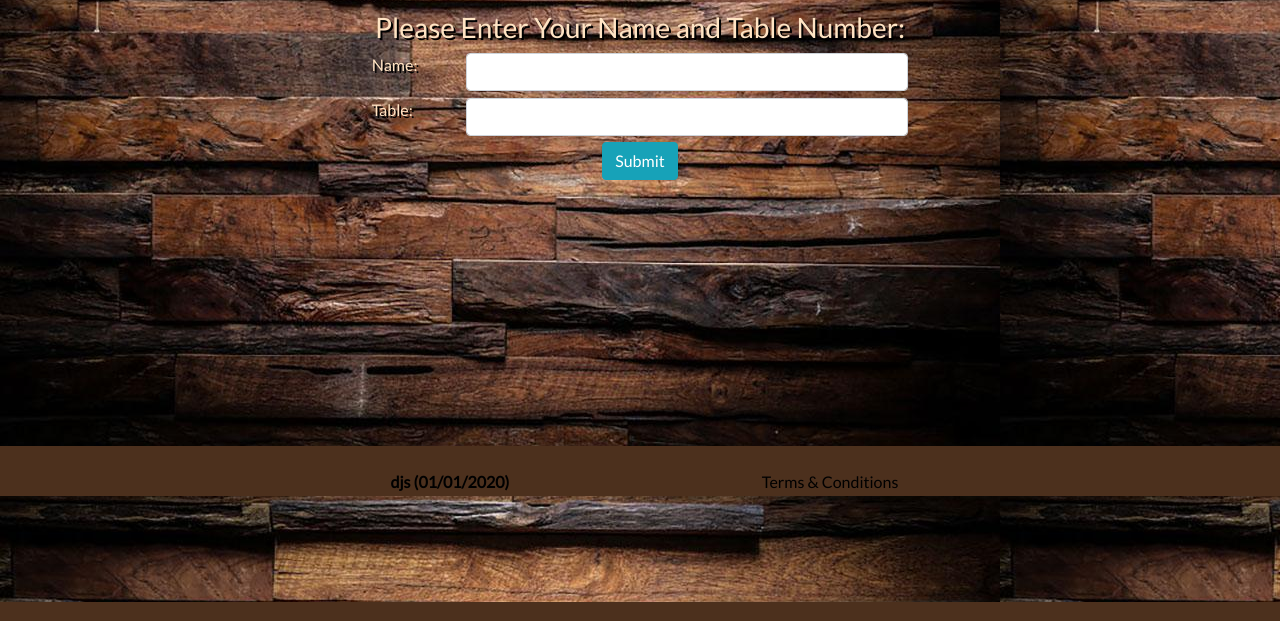
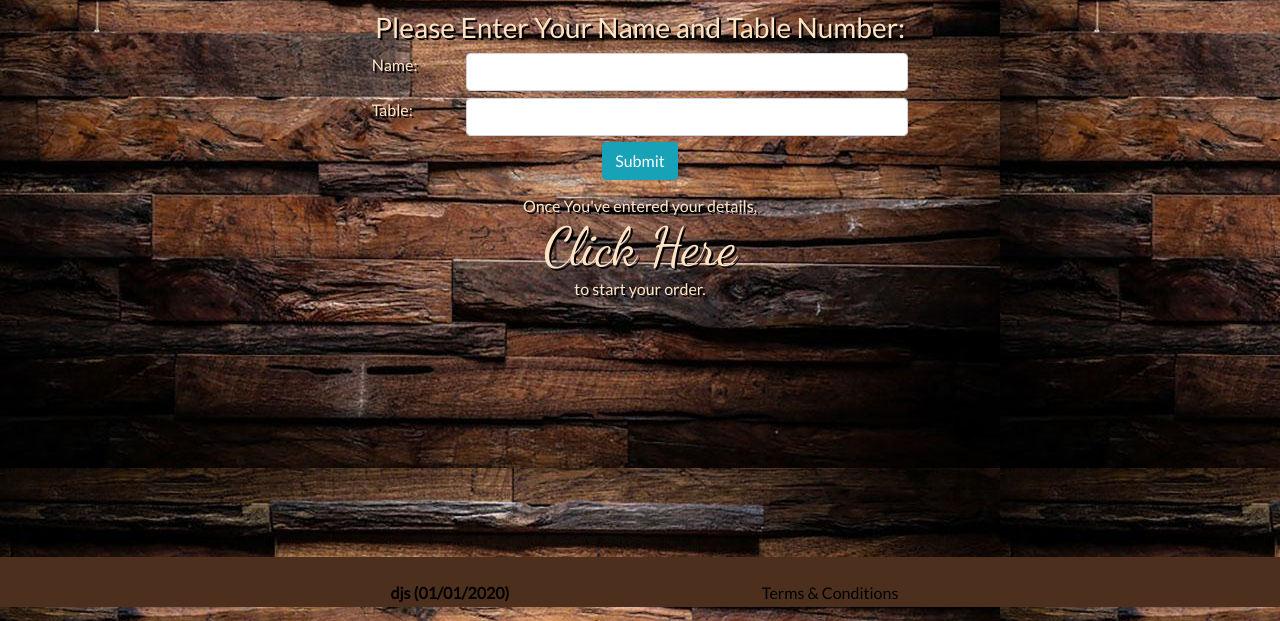
Before and after one commit to djS85/isad, a PHP site: page / in a window 1280 px wide. Shown: the part 198-819 px from the top of the page. Run offline with PHP 8.4, Linux system fonts and the light colour scheme.

Commit message:
no message

```diff
--- a/assets/style/style.css
+++ b/assets/style/style.css
@@ -60,3 +60,25 @@ a.terms-cons{
 a.terms-cons:hover{
     color: whitesmoke;
 }
+
+body div.container-fluid div.row div.col-xs-4.col-sm-4.col-md-4 div.container-fluid h6 a {
+    color: bisque;
+    font-family: 'Dancing Script', cursive;
+    text-decoration: none;
+    font-size: 40pt;
+}
+
+body div.container-fluid div.row div.col-xs-4.col-sm-4.col-md-4 div.container-fluid h6 a:hover {
+    color: brown;
+
+}
+
+body div.container-fluid div.container-fluid div.card {
+    background-color: #4C301D;
+    width: 35%;
+}
+
+body div.container-fluid div.container-fluid div.card h6 {
+    text-shadow: none;
+    text-decoration: none;
+}
--- a/public/index.php
+++ b/public/index.php
@@ -113,10 +113,31 @@ session_start();
             </form>
 
         </div>
+        <div class="col-xs-3 col-sm-3 col-md-3"></div>
+    </div>
+
+    <div class="row">
+
+        <div class="col-xs-4 col-sm-4 col-md-4"></div>
+
+        <div class="col-xs-4 col-sm-4 col-md-4">
+
+            <div class="container-fluid" align="center">
+
+                <h6>Once You've entered your details,
+                    <br>
+                    <a href="menu.php">Click Here</a>
+                    <br>
+                    to start your order.
+                </h6>
+
+            </div>
+
+        </div>
+
+        <div class="col-xs-4 col-sm-4 col-md-4"></div>
 
     </div>
-
-    <div class="col-xs-3 col-sm-3 col-md-3"></div>
 
 </div>
 
--- a/src/controller/dbContext.php
+++ b/src/controller/dbContext.php
@@ -98,6 +98,54 @@ function getCustomerNameByID($id) {
     }
 
     return $name;
+
+}
+
+function getPriceByID($id) {
+
+    $products = getAll('products');
+
+    $price = 0.0;
+
+    foreach ( $products as $product ) {
+        if ( $product['product_id'] == $id ) {
+            $price = $product['product_price'];
+        }
+    }
+
+    return $price;
+
+}
+
+function getOrderTotalByID($id) {
+
+    $orders = getAll('orders');
+
+    $price = 0.0;
+
+    foreach ( $orders as $order ) {
+        if ( $order['order_id'] == $id ) {
+            $price = $order['order_total'];
+        }
+    }
+
+    return number_format($price, 2);
+
+}
+
+function getTableByID($id) {
+
+    $cms = getAll('customers');
+
+    $table = 0;
+
+    foreach ( $cms as $cm ) {
+        if ( $cm['customer_id'] == $id ) {
+            $table = $cm['customer_table'];
+        }
+    }
+
+    return $table;
 
 }
 
```
Also changed, not shown: public/menu.php (+16 -3 lines), public/order.php (+21 -4 lines), public/order_view.php (+26 -1 lines).
